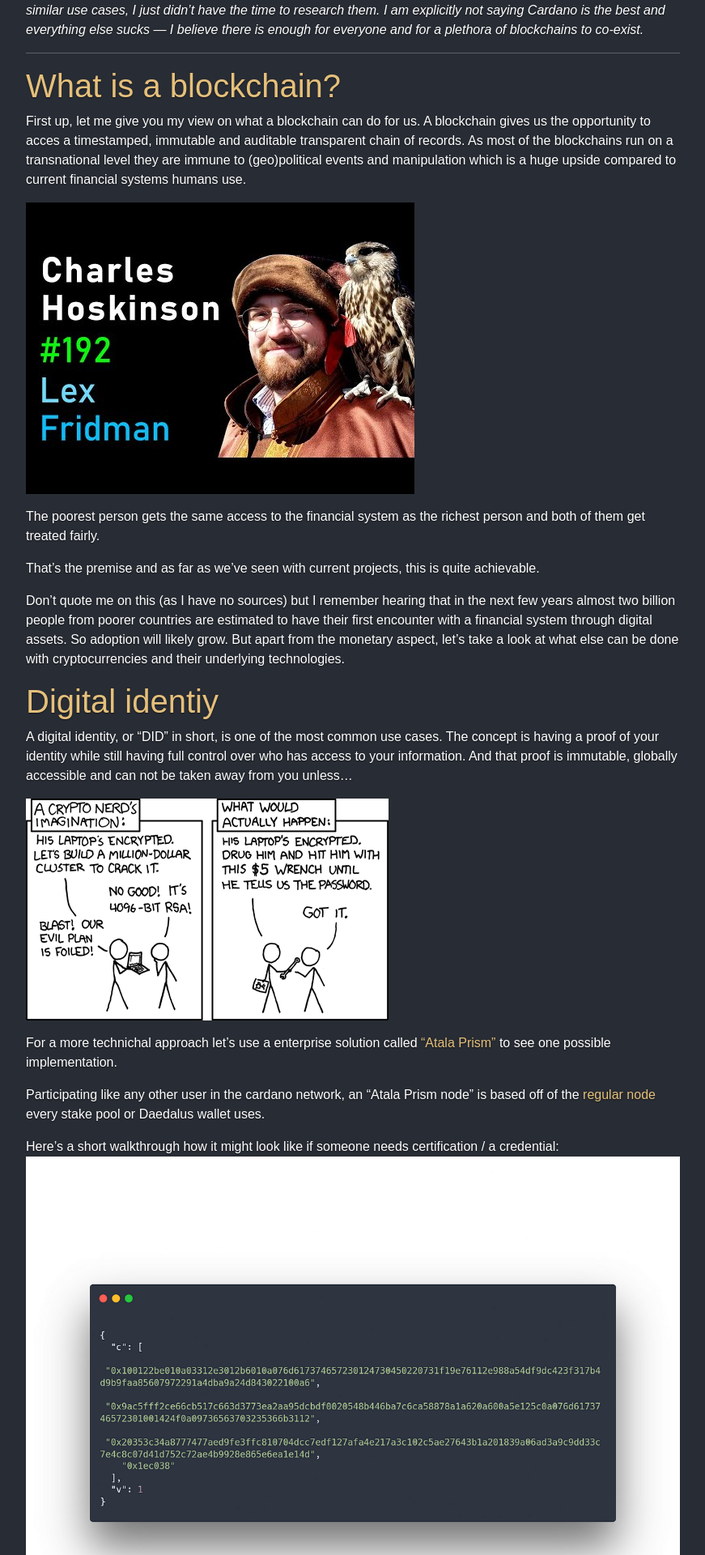
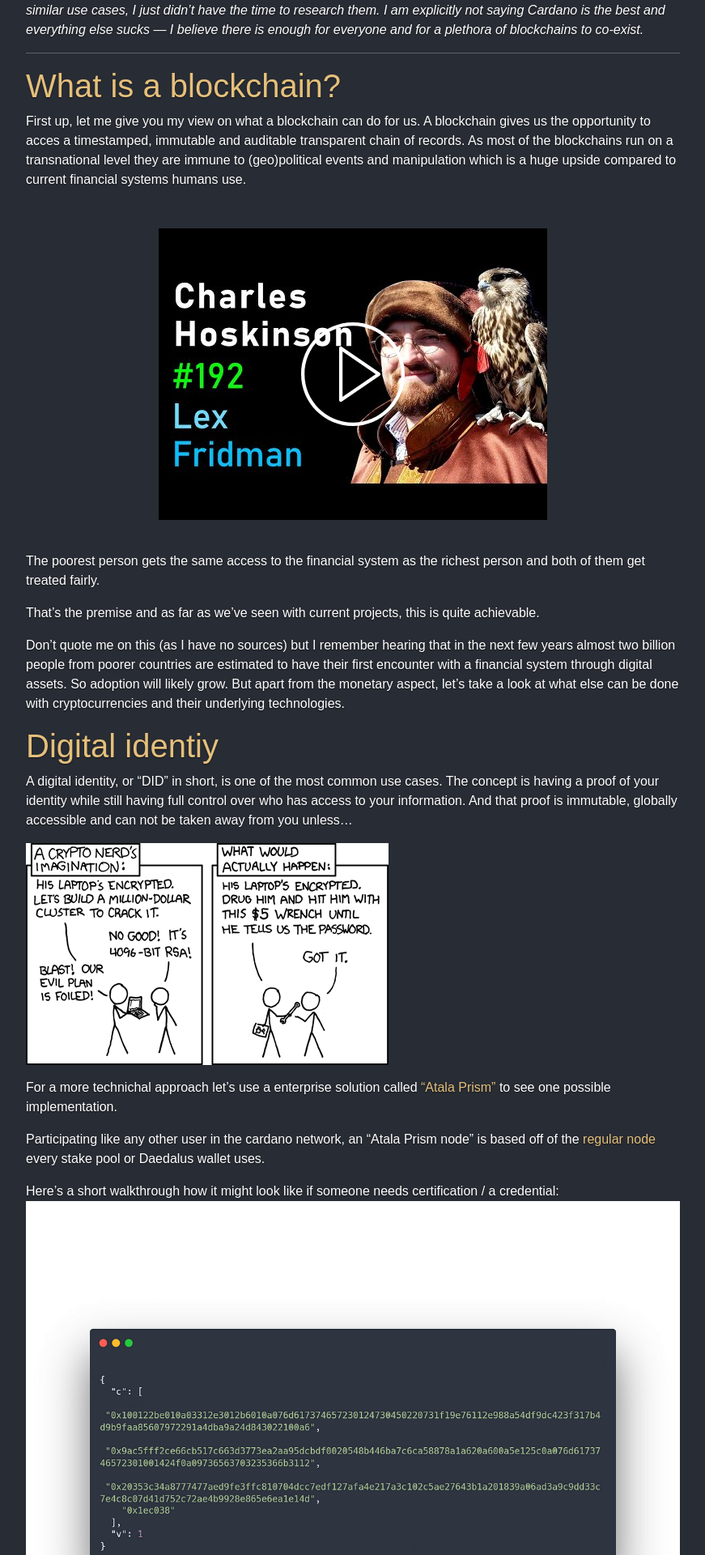
Before and after one commit to ruttkowa/ruttkow.ski, a Jekyll site: the page built from _posts/2022-01-09-the-future-of-crypto.md, in a window 1280 px wide. Shown: the part 954-2874 px from the top of the page at 81% size, without its empty margins (204-1075 px from the left). Built offline with Jekyll 4.4.1, drawn with Linux system fonts in a browser that asks for light colours.

Commit message:
New styling and format for yt thumbnail videos

```diff
--- a/_posts/2022-01-09-the-future-of-crypto.md
+++ b/_posts/2022-01-09-the-future-of-crypto.md
@@ -52,7 +52,25 @@
 A blockchain gives us the opportunity to acces a timestamped, immutable and auditable transparent chain of records.
 As most of the blockchains run on a transnational level they are immune to (geo)political events and manipulation which is a huge upside compared to current financial systems humans use.
 
-<a href="https://youtu.be/FKh8hjJNhWc?t=2630&si=4cow9akhTk2VpOLr"><img src="{{ page.asset_path }}yt_thumb.jpg" class="img-fluid"></a>
+<!-- YT Image -->
+<div class="yt-thumbnail-container">
+    <a href="https://youtu.be/FKh8hjJNhWc?t=2630&si=4cow9akhTk2VpOLr">
+        <img src="{{ page.asset_path }}yt_thumb.jpg" class="img-fluid yt-thumbnail-image">
+
+        <svg class="yt-svg-play-button" fill="#ffffff" stroke="150" height="150" width="inherit" version="1.1" id="Capa_1"
+                xmlns="http://www.w3.org/2000/svg" xmlns:xlink="http://www.w3.org/1999/xlink" viewBox="0 0 60 60"
+                xml:space="preserve">
+                <g>
+                    <path
+                        d="M45.563,29.174l-22-15c-0.307-0.208-0.703-0.231-1.031-0.058C22.205,14.289,22,14.629,22,15v30
+                                c0,0.371,0.205,0.711,0.533,0.884C22.679,45.962,22.84,46,23,46c0.197,0,0.394-0.059,0.563-0.174l22-15
+                                C45.836,30.64,46,30.331,46,30S45.836,29.36,45.563,29.174z M24,43.107V16.893L43.225,30L24,43.107z" />
+                    <path d="M30,0C13.458,0,0,13.458,0,30s13.458,30,30,30s30-13.458,30-30S46.542,0,30,0z M30,58C14.561,58,2,45.439,2,30
+                                S14.561,2,30,2s28,12.561,28,28S45.439,58,30,58z" />
+                </g>
+        </svg>
+    </a>
+</div>
 
 The poorest person gets the same access to the financial system as the richest person and both of them get treated fairly.
 
@@ -116,5 +134,22 @@
 There are so many possibilities. Possibilities we might not even be aware of. And this video was an eye opener of how one could or better should think of this new technology.
 After all, if we would need to build a global finance system, we probably wouldn’t be doing it the way it is now but rather focus on what we are capable of with this technology at hand.
 
+<!-- YT Image -->
+<div class="yt-thumbnail-container">
+    <a href="https://www.youtube.com/watch?v=yu-M2GqMdS8">
+        <img src="{{ page.asset_path }}yu-M2GqMdS8.jpg" class="img-fluid yt-thumbnail-image">
 
-<a href="https://www.youtube.com/watch?v=yu-M2GqMdS8"><img src="{{ page.asset_path }}yu-M2GqMdS8.jpg" class="img-fluid"></a>
+        <svg class="yt-svg-play-button" fill="#ffffff" stroke="150" height="150" width="inherit" version="1.1" id="Capa_1"
+                xmlns="http://www.w3.org/2000/svg" xmlns:xlink="http://www.w3.org/1999/xlink" viewBox="0 0 60 60"
+                xml:space="preserve">
+                <g>
+                    <path
+                        d="M45.563,29.174l-22-15c-0.307-0.208-0.703-0.231-1.031-0.058C22.205,14.289,22,14.629,22,15v30
+                                c0,0.371,0.205,0.711,0.533,0.884C22.679,45.962,22.84,46,23,46c0.197,0,0.394-0.059,0.563-0.174l22-15
+                                C45.836,30.64,46,30.331,46,30S45.836,29.36,45.563,29.174z M24,43.107V16.893L43.225,30L24,43.107z" />
+                    <path d="M30,0C13.458,0,0,13.458,0,30s13.458,30,30,30s30-13.458,30-30S46.542,0,30,0z M30,58C14.561,58,2,45.439,2,30
+                                S14.561,2,30,2s28,12.561,28,28S45.439,58,30,58z" />
+                </g>
+        </svg>
+    </a>
+</div>
--- a/_sass/base.scss
+++ b/_sass/base.scss
@@ -361,3 +361,31 @@
   font-weight: lighter;
   color: $highlight;
 }
+
+.yt-thumbnail-container{
+  position: relative;
+  display: inline-block;
+  justify-content: center;
+  align-items: center;
+  padding: 2rem;
+  width: 100%;
+}
+
+.yt-thumbnail-image{
+  max-width: 100%;
+  height: auto;
+  position: relative;
+  margin-left: auto;
+  margin-right: auto;
+  display: block;
+}
+
+.yt-svg-play-button{
+  position: absolute;
+  top: 50%;
+  left: 50%;
+  height: 8rem;
+  width: auto;
+  // This helps to center the image in the center and not the upper left corner
+  transform: translate(-50%, -50%);
+}
```
Also changed, not shown: Gemfile.lock, 2 other files.
